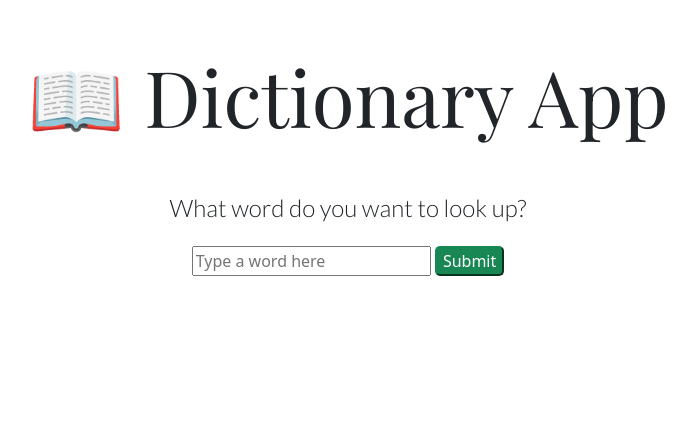
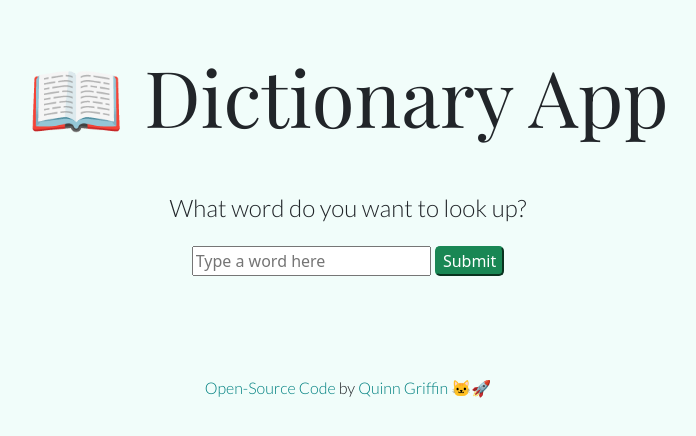
Before and after one commit to griffique/react-dictionary, a React (Create React App) app: page / in a window 1280 px wide. Shown: the top 436 px of the page, without its empty margins (292-988 px from the left). Built offline with nearby package versions, Linux system fonts and the light colour scheme; a web font is replaced by a local one.

Commit message:
Styled background color and font colors

```diff
--- a/src/App.css
+++ b/src/App.css
@@ -1,7 +1,3 @@
-h1,
-h3 {
-  text-align: center;
-}
 h1 {
   margin: 50px;
 }
@@ -9,3 +5,10 @@ h1 {
 h3 {
   font-size: 24px;
 }
+.App-header {
+  text-align: center;
+}
+.footer {
+  margin: 100px 0 0;
+  text-align: center;
+}
--- a/src/App.js
+++ b/src/App.js
@@ -10,6 +10,15 @@ function App() {
           <h3>What word do you want to look up?</h3>
         </header>
         <Dictionary />
+        <footer className="footer">
+          {" "}
+          <p>
+            {" "}
+            <a href="https://github.com/griffique"> Open-Source Code</a> by{" "}
+            <a href="https://nifty-wilson-61230a.netlify.app/">Quinn Griffin</a>{" "}
+            🐱‍🚀
+          </p>
+        </footer>
       </div>
     </div>
   );
--- a/src/index.css
+++ b/src/index.css
@@ -1,3 +1,6 @@
+body {
+  background-color: #f1fdfa;
+}
 h1 {
   font-family: "Playfair Display", serif;
   font-size: 78px;
@@ -8,3 +11,15 @@ h4,
 p {
   font-family: "Lato", sans-serif;
 }
+
+a {
+  color: #008080;
+  text-decoration: none;
+}
+a:hover {
+  color: #6dcfcc;
+  text-decoration: underline;
+}
+a:visited {
+  color: #f173ac;
+}
```
